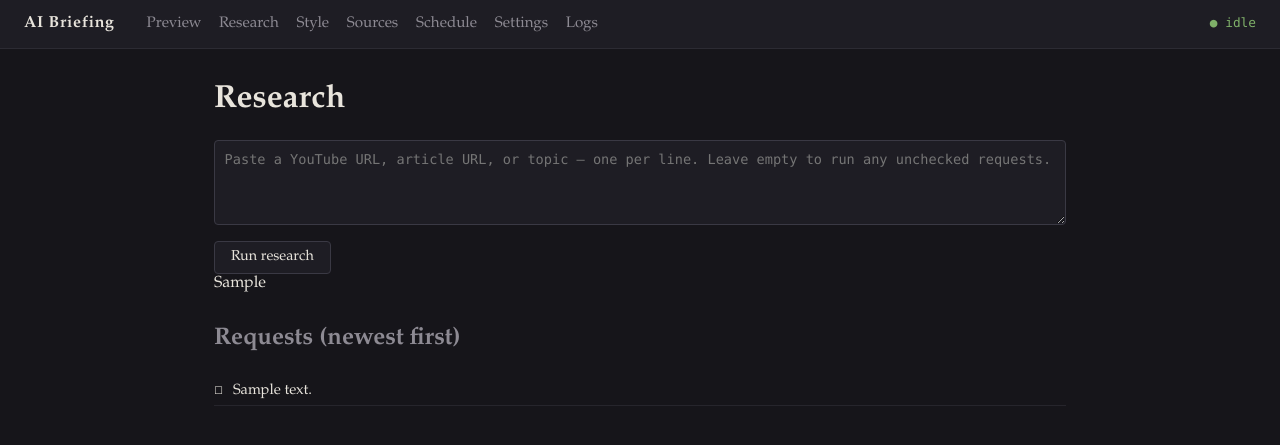
After one commit to Jarkius/ai-briefing, a FastAPI app: template src/panel/templates/research.html in a window 1280 px wide. The commit adds this page. Shown: the top 445 px of the page. Run offline with FastAPI, Linux system fonts and the light colour scheme; the template is opened without the code that fills it: most values are stand-ins (such as "Sample title", 1, 10 or a date in 2020); some libraries are stand-ins or nearby versions.

Commit message:
Panel S4: live research route with in-task lock and job reattach
/research GET parses research_requests.md (newest first) and — the AC7
mechanism — re-renders the polling fragment for any running research job
so a closed/reopened tab reattaches to the in-memory registry. POST does
a fast is_locked() pre-reject, appends pasted lines as unchecked
requests, and enqueues an async job that acquires mcp_lock(0) INSIDE the
task body (review m5: a sync CM entered in the route would release at
route return) before running researcher.run_pending_async with live
phase callbacks. Completion commits research_requests.md pathspec-
restricted, never bare; commit failures surface in the findings text
instead of failing the job.

Co-Authored-By: Claude Fable 5 <noreply@anthropic.com>

```diff
--- a/src/panel/app.py
+++ b/src/panel/app.py
@@ -10,8 +10,11 @@ reverse — the CLI must keep working in a venv without FastAPI installed.
 
 import html as html_lib
 import os
+import subprocess
 import sys
 from datetime import datetime
+
+from fastapi import Form
 
 from fastapi import FastAPI
 from fastapi.responses import HTMLResponse, RedirectResponse
@@ -22,7 +25,7 @@ from starlette.requests import Request
 # src/ on the path so `from briefing import ...` works however uvicorn is cwd'd
 sys.path.insert(0, os.path.dirname(os.path.dirname(os.path.abspath(__file__))))
 
-from briefing import db, generator, mcp_client, sender  # noqa: E402
+from briefing import config, db, generator, mcp_client, researcher, sender  # noqa: E402
 
 from . import jobs, state  # noqa: E402
 
@@ -135,6 +138,79 @@ async def job_status(job_id: str):
     return HTMLResponse(_job_fragment(job_id))
 
 
+# ---- research ----------------------------------------------------------------
+
+
+def _pathspec_commit(message: str, path: str) -> str | None:
+    """Pathspec-restricted commit (never bare / add -A — a user's manually
+    staged files must never be swept in). Returns an error string for the
+    banner, or None on success. 'nothing to commit' is not an error."""
+    try:
+        subprocess.run(["git", "add", "--", path], cwd=config.REPO_ROOT,
+                       capture_output=True, text=True, timeout=15, check=True)
+        r = subprocess.run(["git", "commit", "-m", message, "--", path],
+                           cwd=config.REPO_ROOT, capture_output=True, text=True, timeout=15)
+        if r.returncode != 0 and "nothing to commit" not in (r.stdout + r.stderr):
+            return (r.stderr or r.stdout).strip()[:200]
+        return None
+    except Exception as e:
+        return str(e)[:200]
+
+
+async def _research_job(phase) -> str:
+    """Async job: acquire the cross-process lock INSIDE the task (review m5 —
+    a sync context manager entered in the route would release at route
+    return), then run all pending requests with live phase text."""
+    with mcp_client.mcp_lock(retry_seconds=0):
+        findings, count = await researcher.run_pending_async(phase_cb=phase)
+    if count:
+        err = _pathspec_commit(
+            "dashboard: research request completed", config.RESEARCH_REQUESTS_PATH
+        )
+        if err:
+            findings += f"\n\n(note: git commit failed: {err})"
+    return findings if count else "no unchecked requests found"
+
+
+@app.get("/research", response_class=HTMLResponse)
+async def research(request: Request):
+    reqs = []
+    if os.path.exists(config.RESEARCH_REQUESTS_PATH):
+        with open(config.RESEARCH_REQUESTS_PATH) as f:
+            reqs = researcher.parse_requests(f.read())
+    reqs.reverse()  # newest first
+    # AC7 — a reload reattaches to any live job by re-rendering its polling
+    # fragment (in-memory registry is the only place the job exists).
+    live = next(
+        (jid for jid, j in jobs.JOBS.items()
+         if j.name == "research" and j.status == "running"),
+        None,
+    )
+    return templates.TemplateResponse(
+        request, "research.html",
+        {"active": "research", "requests": reqs,
+         "live_fragment": _job_fragment(live) if live else None},
+    )
+
+
+@app.post("/research/run", response_class=HTMLResponse)
+async def research_run(text: str = Form("")):
+    text = text.strip()
+    # Fast pre-reject; the real acquire happens inside the task (TOCTOU gap
+    # acceptable single-user — the in-task lock still guarantees exclusion).
+    if mcp_client.is_locked():
+        return HTMLResponse(
+            '<div class="banner banner-warn">Collection is running (lock held) — try again in a minute.</div>'
+        )
+    if text:
+        # Append pasted requests as unchecked lines; the job picks them up.
+        lines = [f"- [ ] {ln.strip()}" for ln in text.splitlines() if ln.strip()]
+        with open(config.RESEARCH_REQUESTS_PATH, "a") as f:
+            f.write("\n" + "\n".join(lines) + "\n")
+    job_id = jobs.submit_async("research", _research_job)
+    return HTMLResponse(_job_fragment(job_id))
+
+
 @app.get("/status", response_class=HTMLResponse)
 async def status():
     """Header status dot, polled by htmx every 3s.
--- a/src/panel/static/panel.css
+++ b/src/panel/static/panel.css
@@ -60,6 +60,21 @@ button:hover { border-color: var(--muted); }
 .banner-warn { background: #2a2410; color: var(--accent); border: 1px solid var(--accent); }
 .banner-err { background: #2b1717; color: var(--err); border: 1px solid var(--err); }
 
+textarea, input[type="text"], input[type="password"], input[type="time"], select {
+  width: 100%;
+  background: var(--panel);
+  color: var(--ink);
+  border: 1px solid #3a3944;
+  border-radius: 4px;
+  padding: 0.6rem;
+  font-family: ui-monospace, Menlo, monospace;
+  font-size: 0.85rem;
+}
+.requests { list-style: none; padding: 0; }
+.requests li { padding: 0.35rem 0; border-bottom: 1px solid #26252c; font-size: 0.92rem; }
+.requests li.done { color: var(--muted); }
+.requests .tick { font-family: ui-monospace, monospace; margin-right: 0.4rem; }
+
 /* the letter on the desk — email preview card, deliberately not dark */
 .letter { margin: 1.6rem 0; }
 .letter h2 { font-size: 0.85rem; text-transform: uppercase; letter-spacing: 0.08em; color: var(--muted); }
--- /dev/null
+++ b/src/panel/templates/research.html
@@ -0,0 +1,24 @@
+{% extends "base.html" %}
+{% block content %}
+<h1>Research</h1>
+
+<form hx-post="/research/run" hx-target="#banner" hx-swap="innerHTML">
+  <textarea name="text" rows="4" placeholder="Paste a YouTube URL, article URL, or topic — one per line. Leave empty to run any unchecked requests."></textarea>
+  <div class="actions" style="margin-top:0.6rem">
+    <button type="submit">Run research</button>
+  </div>
+</form>
+
+<div id="banner">{% if live_fragment %}{{ live_fragment | safe }}{% endif %}</div>
+
+<h2 class="muted" style="margin-top:2rem">Requests (newest first)</h2>
+<ul class="requests">
+  {% for r in requests %}
+  <li class="{{ 'done' if r.checked else 'pending' }}">
+    <span class="tick">{{ '☑' if r.checked else '☐' }}</span> {{ r.text }}
+  </li>
+  {% else %}
+  <li class="muted">none yet</li>
+  {% endfor %}
+</ul>
+{% endblock %}
```
Also changed, not shown: tests/panel/test_research.py (added, +95 -0 lines).
